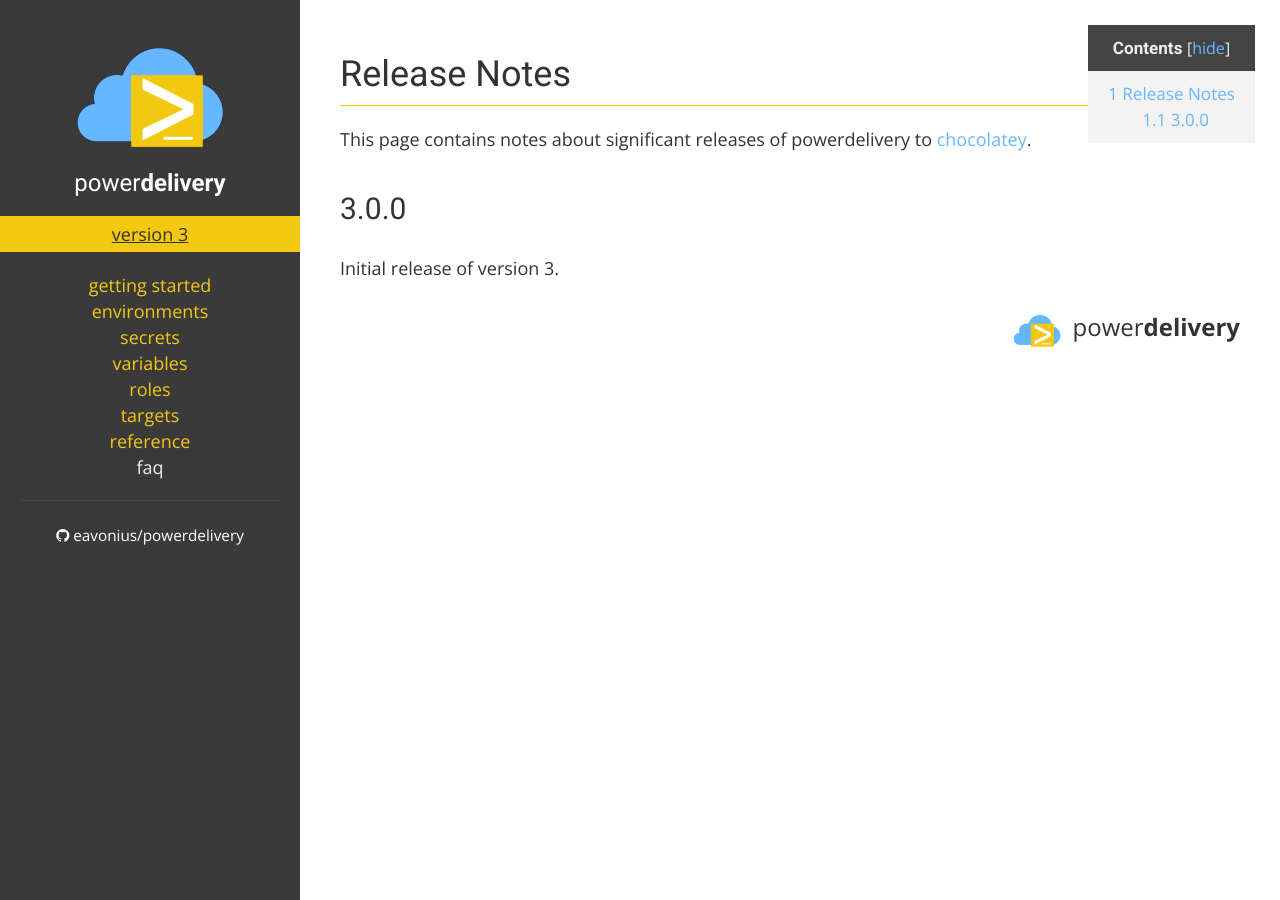
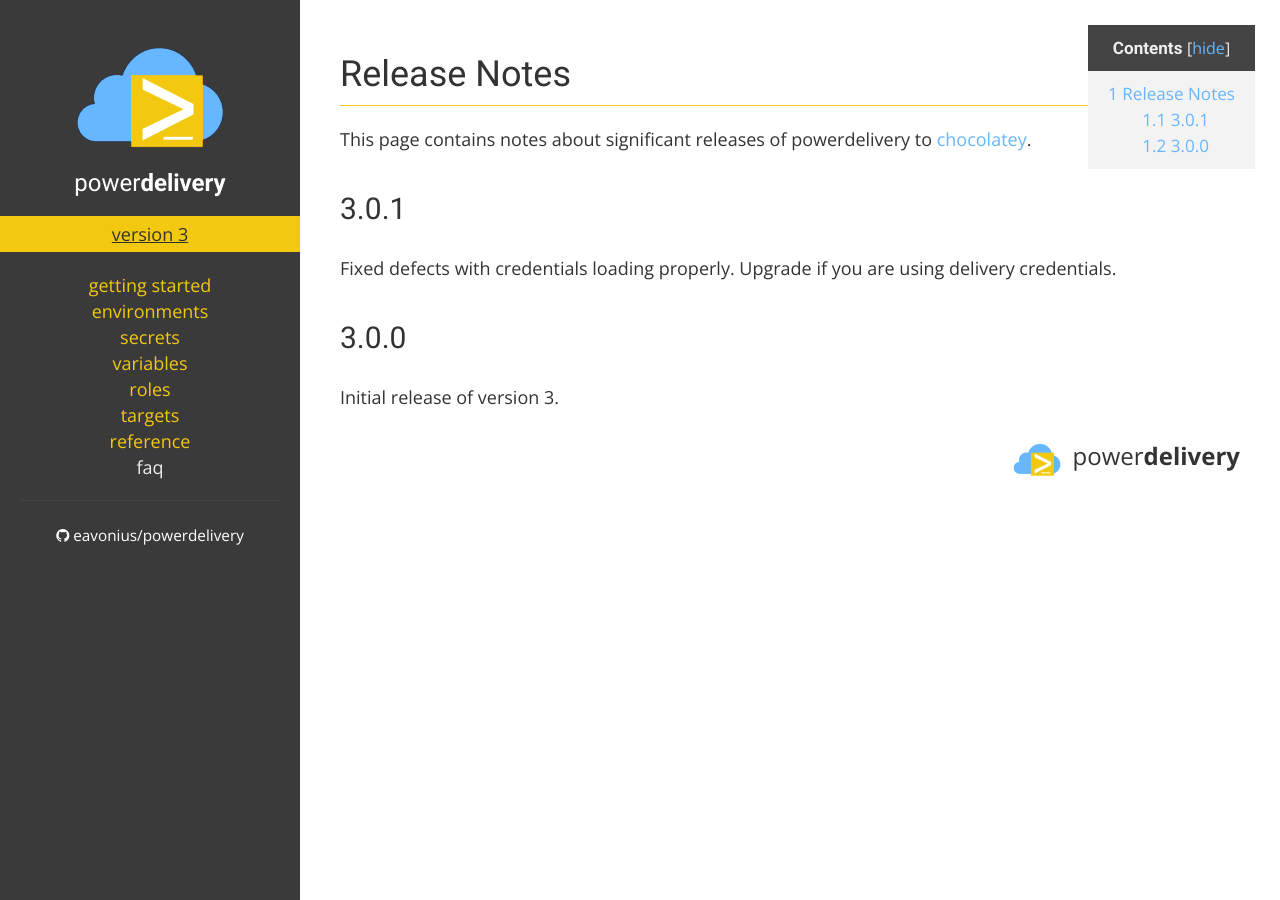
Before and after one commit to eavonius/powerdelivery, a Jekyll site: the page built from releasenotes.markdown, in a window 1280 px wide. Built offline with Jekyll 4.4.1, drawn with Linux system fonts in a browser that asks for light colours; nearby versions of some CDN libraries.

Commit message:
Updated release notes

```diff
--- a/releasenotes.markdown
+++ b/releasenotes.markdown
@@ -8,6 +8,10 @@ layout: page
 
 This page contains notes about significant releases of powerdelivery to [chocolatey](https://chocolatey.org/packages/powerdelivery3).
 
+## 3.0.1
+
+Fixed defects with credentials loading properly. Upgrade if you are using delivery credentials.
+
 ## 3.0.0
 
 Initial release of version 3.
--- a/secrets.markdown
+++ b/secrets.markdown
@@ -133,7 +133,7 @@ Use the procedure described in [generating a secret key](#generating_a_secret_ke
 
 <b>Step 2. Encrypt credentials with the key</b>
 
-Pass the name of a key to the [New-DeliveryCredentials](reference.html#new_delivery_credentials_cmdlet) cmdlet with the username of an account. This must be run from the directory containing your project. The cmdlet will prompt for the password and write it to an encrypted file under the *Secrets\\[KeyName]\Credentials* directory.
+Pass the name of a key to the [New-DeliveryCredential](reference.html#new_delivery_credential_cmdlet) cmdlet with the username of an account. This must be run from the directory containing your project. The cmdlet will prompt for the password and write it to an encrypted file under the *Secrets\\[KeyName]\Credentials* directory.
 
 <br />
 
@@ -143,7 +143,7 @@ The PowerShell session below demonstrates writing credentials to a file using a
 	<div class="col-sm-12">
 		{% include console_title.html %}
 		<div class="console">{% highlight powershell %}
-PS C:\MyApp\MyAppDelivery> New-DeliveryCredentials MyKey "MYDOMAIN\opsuser"
+PS C:\MyApp\MyAppDelivery> New-DeliveryCredential MyKey "MYDOMAIN\opsuser"
 Enter the password for MYDOMAIN\opsuser and press ENTER:
 **********
 Credentials written to ".\Secrets\MyKey\Credentials\MYDOMAIN#opsuser.credential"
```
